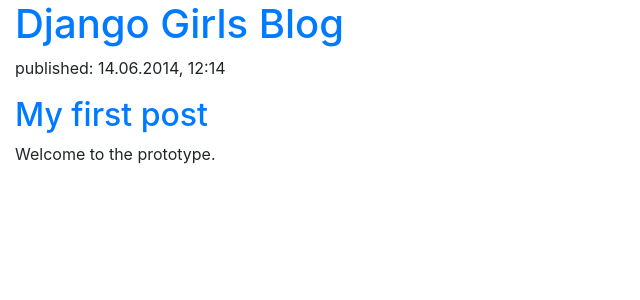
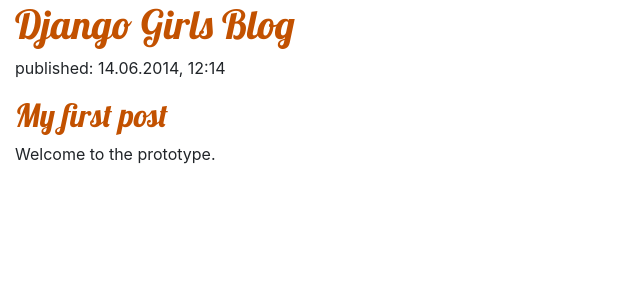
Before and after one commit to aao60/my-first-blog, a Django app: page / in a window 1280 px wide. Shown: the top 300 px of the page, without its empty margins (0-640 px from the left). Run offline with Django 3.2, Linux system fonts and the light colour scheme; some libraries are stand-ins or nearby versions.

Commit message:
Modified orange color with lobster.

```diff
--- a/blog/static/css/blog.css
+++ b/blog/static/css/blog.css
@@ -1,3 +1,7 @@
+h1 a, h2 a {
+    color: #C25100;
+    font-family: 'Lobster';
+}
 body {
     padding-left: 15px;
 }
--- a/blog/templates/blog/post_list.html
+++ b/blog/templates/blog/post_list.html
@@ -5,6 +5,7 @@
         <script src="https://stackpath.bootstrapcdn.com/bootstrap/4.3.1/js/bootstrap.min.js" integrity="sha384-JjSmVgyd0p3pXB1rRibZUAYoIIy6OrQ6VrjIEaFf/nJGzIxFDsf4x0xIM+B07jRM" crossorigin="anonymous"></script>
         {% load static %}
         <link rel="stylesheet" href="{% static 'css/blog.css' %}">
+        <link href="//fonts.googleapis.com/css?family=Lobster&subset=latin,latin-ext" rel="stylesheet" type="text/css">
     </head>
     <body>
         <div>
```
